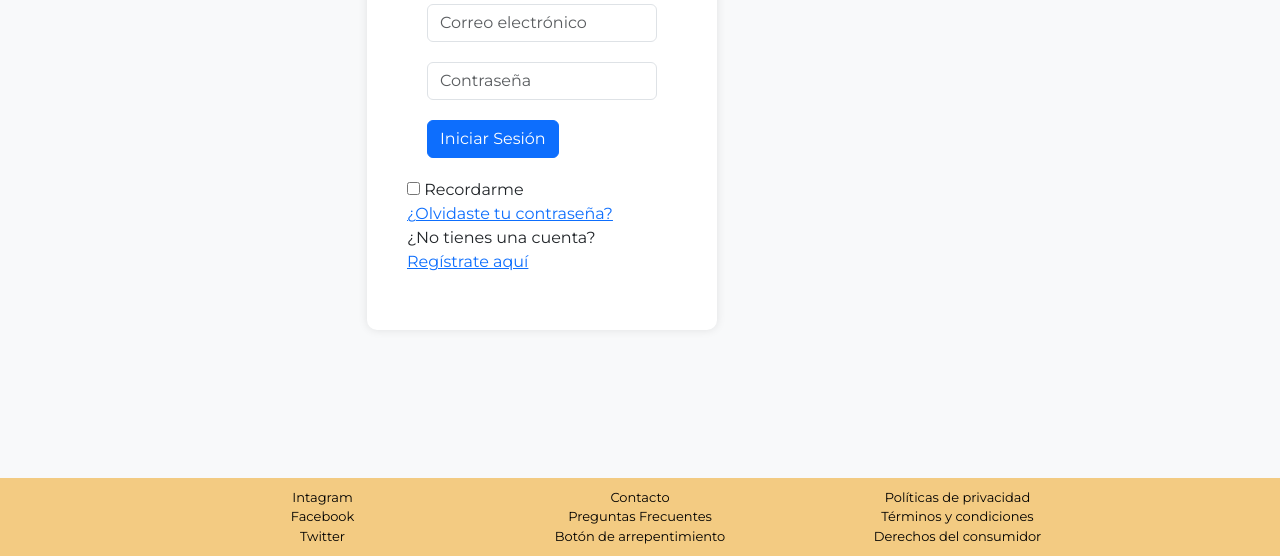
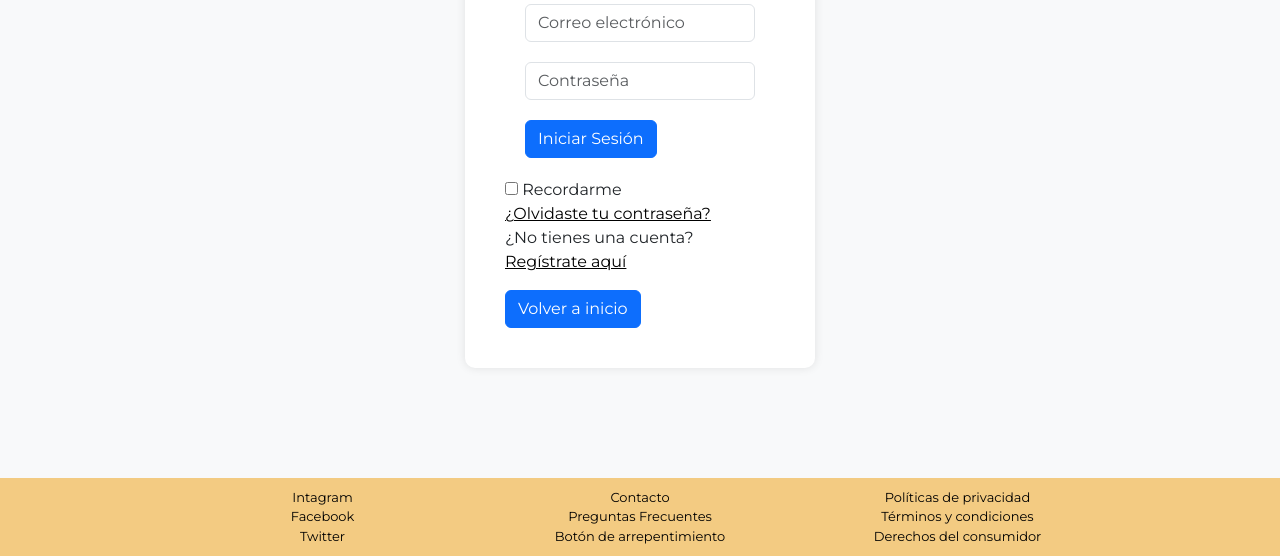
Before and after one commit to pilili101/america-tour, a plain HTML site: page templates/login.html in a window 1280 px wide. Shown: the part 244-800 px from the top of the page. Drawn offline with nearby package versions, Linux system fonts and the light colour scheme.

Commit message:
terminado

```diff
--- a/css/checkout-styles.css
+++ b/css/checkout-styles.css
@@ -28,6 +28,10 @@ main {
     grid-column-end: -1;
     width: 100%;
     display: flex;
+}
+
+.btn{
+    margin: 5px
 }
 
 /* HEADER Y FOOTER */
--- a/css/estilos-login.css
+++ b/css/estilos-login.css
@@ -15,12 +15,24 @@ body {
     box-shadow: 0 0 10px rgba(0, 0, 0, 0.1);
 }
 
+.form-group{
+    justify-items: center;
+}
+
 button {
     text-align: center;
 }
 
+form{
+    justify-content: right;
+}
+
 .form-group {
     margin: 20px;
+}
+
+form div {
+justify-content: center;
 }
 
 .wrapper {
@@ -35,12 +47,23 @@ button {
     overflow-y: auto;
 }
 
-main{
+main {
     grid-column-start: 1;
     grid-column-end: -1;
     width: 100%;
     display: flex;
 }
+
+.col-md-6 {
+    display: flex;
+    align-items: center;
+    justify-content: center;
+}
+
+form div a{
+    color: black;
+}
+
 
 /* HEADER Y FOOTER */
 
@@ -127,12 +150,12 @@ footer {
 
 @media only screen and (max-width: 480px) {
 
-    .header ul li:first-child{
+    .header ul li:first-child {
         grid-row: 2;
         grid-column: span 3;
     }
 
-    .header ul li:last-child{
+    .header ul li:last-child {
         grid-row: 2;
         grid-column: 7/span 2;
     }
--- a/templates/login.html
+++ b/templates/login.html
@@ -56,11 +56,12 @@
                 <label class="float-left form-check-label"><input type="checkbox"> Recordarme</label>
               </div>
               <div class="recordarContrasenia">
-                <a href="#" class="float-right">¿Olvidaste tu contraseña?</a>
+                <a href="#" class="float-right ">¿Olvidaste tu contraseña?</a>
               </div>
               <div class="register-link">
                 <p>¿No tienes una cuenta? <a href="./registro.html">Regístrate aquí</a></p>
               </div>
+              <a class="btn btn-primary volver" href="../index.html">Volver a inicio</a>
             </form>
           </div>
         </div>
```
Also changed, not shown: templates/checkout.html (+2 -0 lines).
